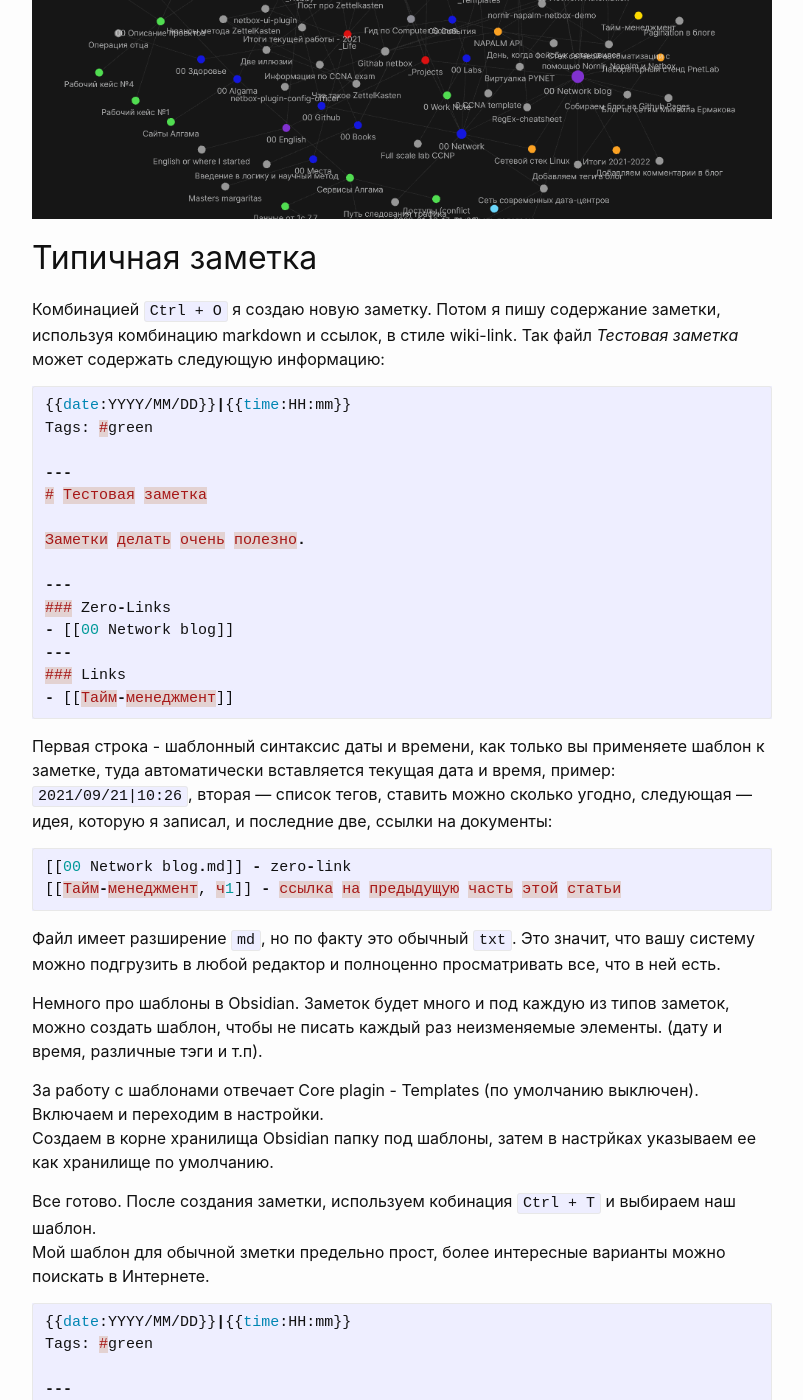
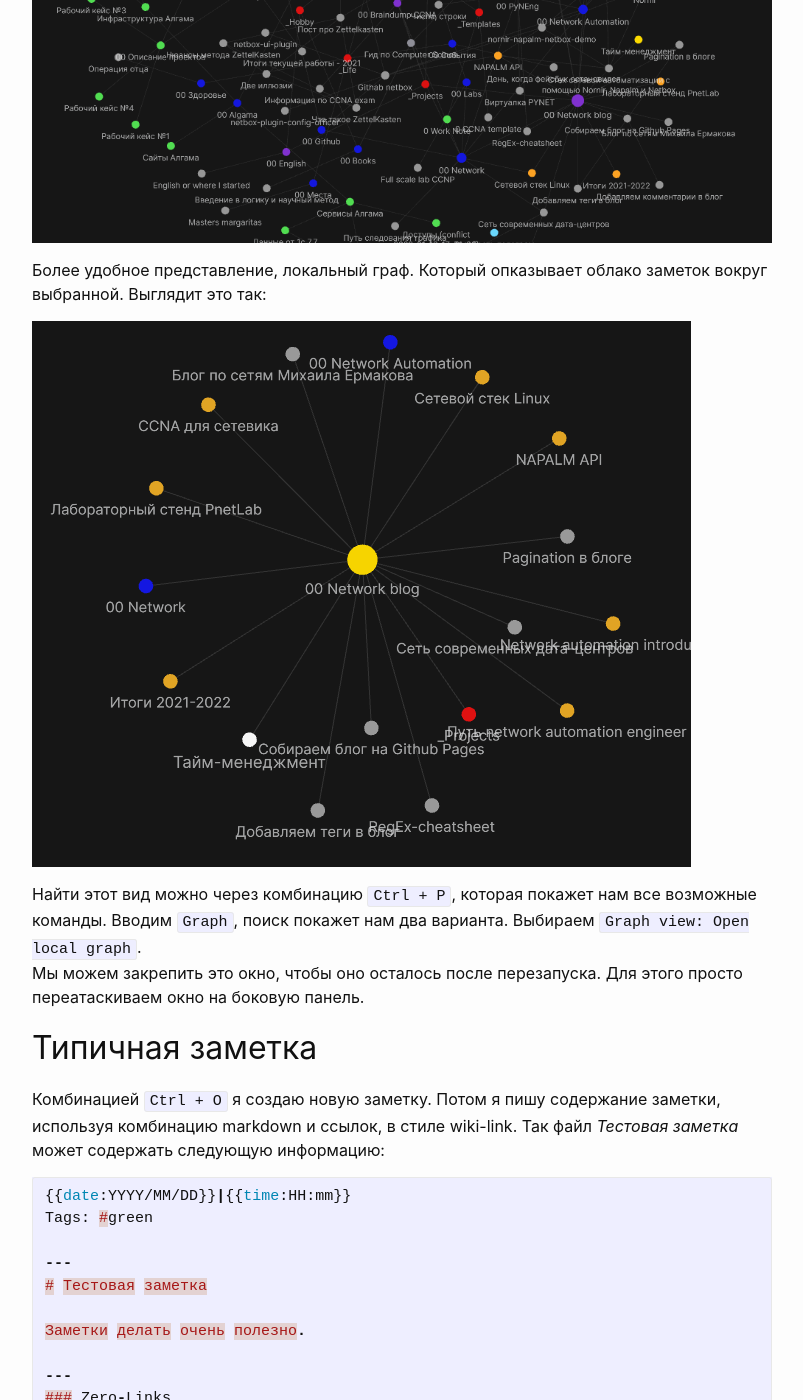
Before and after one commit to woohung/woohung.github.io, a Jekyll site: the page built from _posts/2022-02-01-Тайм-Менеджмент-ч2-Цеттелькастен.md, in a window 1280 px wide and 1400 px high, scrolled down 5341 px. Shown: the whole window, without its empty margins (238-1041 px from the left). Built offline with Jekyll 4.4.1, drawn with Linux system fonts in a browser that asks for light colours; some of the changed text lies outside the part shown.

Commit message:
Update post

```diff
--- a/_posts/2022-02-01-Тайм-Менеджмент-ч2-Цеттелькастен.md
+++ b/_posts/2022-02-01-Тайм-Менеджмент-ч2-Цеттелькастен.md
@@ -113,8 +113,16 @@ Obsidian — бимодальный. Это означает, что пока в
 Мои Zero-links получают префикс `00` перед названием заметки, например `00 Cisco`.
 Префикс `_` получили основные каталоги, пример `_Work`, а префикс `0` я отдал под шаблоны, пример `0 Work note template`.
 Вот как сейчас выглядит граф моих заметок. С виду - хаос какой-то, но мне все предельно понятно и удобно :)
+Это глобальный вид графа:
 
 <img src="https://woohung.github.io/assets/images/graph_all.png">
+
+Более удобное представление, локальный граф. Который опказывает облако заметок вокруг выбранной. Выглядит это так:
+
+<img src="https://woohung.github.io/assets/images/graph_net_blog.png">
+
+Найти этот вид можно через комбинацию `Ctrl + P`, которая покажет нам все возможные команды. Вводим `Graph`, поиск покажет нам два варианта. Выбираем `Graph view: Open local graph`.
+Мы можем закрепить это окно, чтобы оно осталось после перезапуска. Для этого просто переатаскиваем окно на боковую панель.
 
 ## <a name='tipical'></a>Типичная заметка
 Комбинацией `Ctrl + O` я создаю новую заметку. Потом я пишу содержание заметки, используя комбинацию markdown и ссылок, в стиле wiki-link. Так файл _Тестовая заметка_ может содержать следующую информацию:
```
Also changed, not shown: assets/images/graph_net_blog.png (added).
